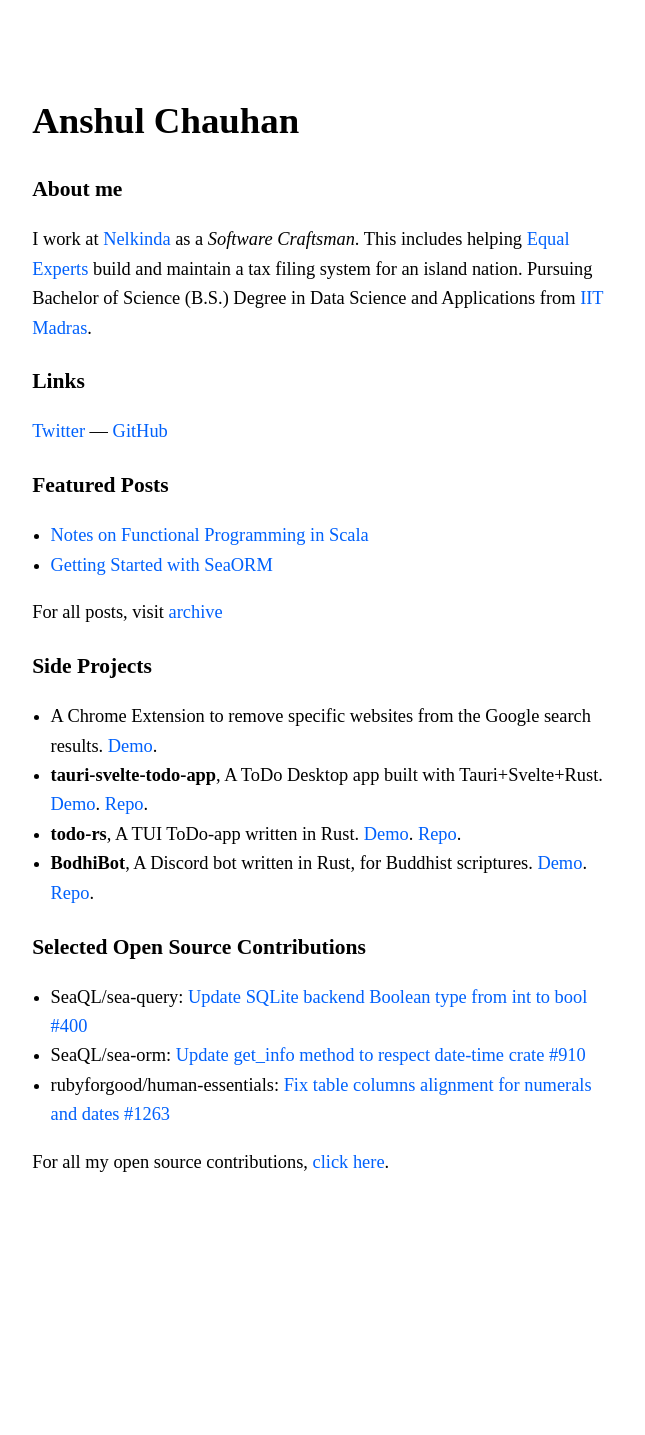
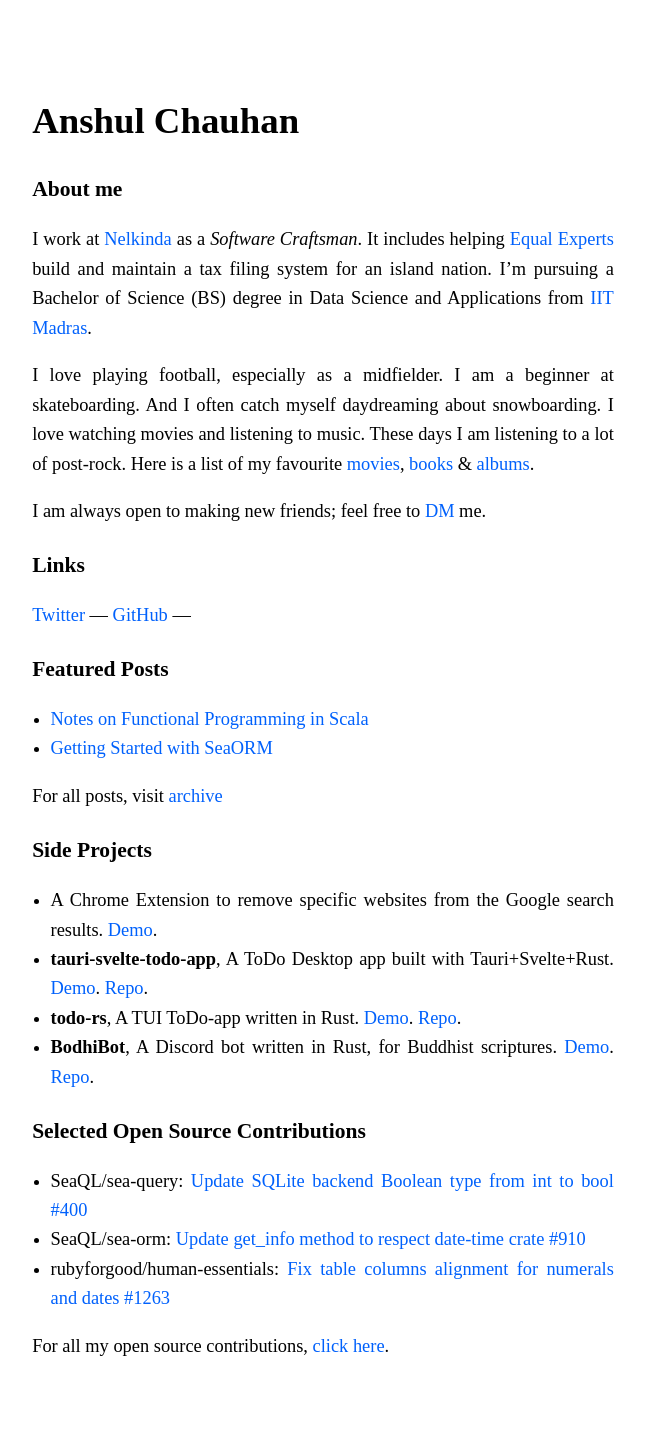
Before and after one commit to anshulxyz/anshulxyz.github.io, a Jekyll site: the page built from index.md, in a window 1280 px wide. Shown: the whole page, without its empty margins (317-962 px from the left). Built offline with Jekyll 4.4.1, drawn with Linux system fonts in a browser that asks for light colours; before the commit the page ends 1251 px from its top, so only the background shows below that.

Commit message:
Update intro, justify-text, remove LinkedIn

```diff
--- a/_layouts/post.html
+++ b/_layouts/post.html
@@ -21,7 +21,7 @@
       <a href="https://twitter.com/anshulxyz">Twitter</a> &mdash;
       <a href="https://github.com/anshulxyz">GitHub</a> &mdash;
       <a href="mailto:anshulc1995@gmail.com">Email</a> &mdash;
-      <a href="www.linkedin.com/in/anshul-chauhan">LinkedIn</a>
+      <a href="{% link archive.md %}">Archive</a>
     </footer>
   </div>
 
--- a/_sass/main.scss
+++ b/_sass/main.scss
@@ -16,6 +16,8 @@
   font-size: calc(1em * 1.15);
   background: white;
   color: black;
+  text-align: justify;
+  text-justify: inter-word;
 }
 
 h1,
--- a/index.md
+++ b/index.md
@@ -13,15 +13,24 @@
 ### About me
 
 I work at [Nelkinda](https://nelkinda.com/) as a _Software Craftsman_.
-This includes helping [Equal Experts](https://www.equalexperts.com/) build and maintain a tax
-filing system for an island nation.
-Pursuing  Bachelor of Science (B.S.) Degree in Data Science and
+It includes helping [Equal Experts](https://www.equalexperts.com/) build and
+maintain a tax filing system for an island nation.
+I'm pursuing a Bachelor of Science (BS) degree in Data Science and
 Applications from [IIT Madras](https://www.iitm.ac.in/).
+
+I love playing football, especially as a midfielder. I am a beginner at
+skateboarding. And I often catch myself daydreaming about snowboarding. I love
+watching movies and listening to music. These days I am listening to a lot of
+post-rock. Here is a list of my favourite [movies]({% post_url 2022-05-12-movies %}),
+[books]({% post_url 2022-05-12-books %}) &
+[albums]({% post_url 2022-05-12-albums %}).
+
+I am always open to making new friends; feel free to [DM](https://twitter.com/messages/compose?recipient_id=2547648448&text=hey) me.
 
 ### Links
 
 [Twitter](https://twitter.com/anshulxyz){:target="_blank"} &mdash;
-[GitHub](https://github.com/anshulxyz){:target="_blank"}
+[GitHub](https://github.com/anshulxyz){:target="_blank"} &mdash;
 
 ### Featured Posts
 
```
Also changed, not shown: _posts/2022-12-01-fp-scala.md (+2 -5 lines).
